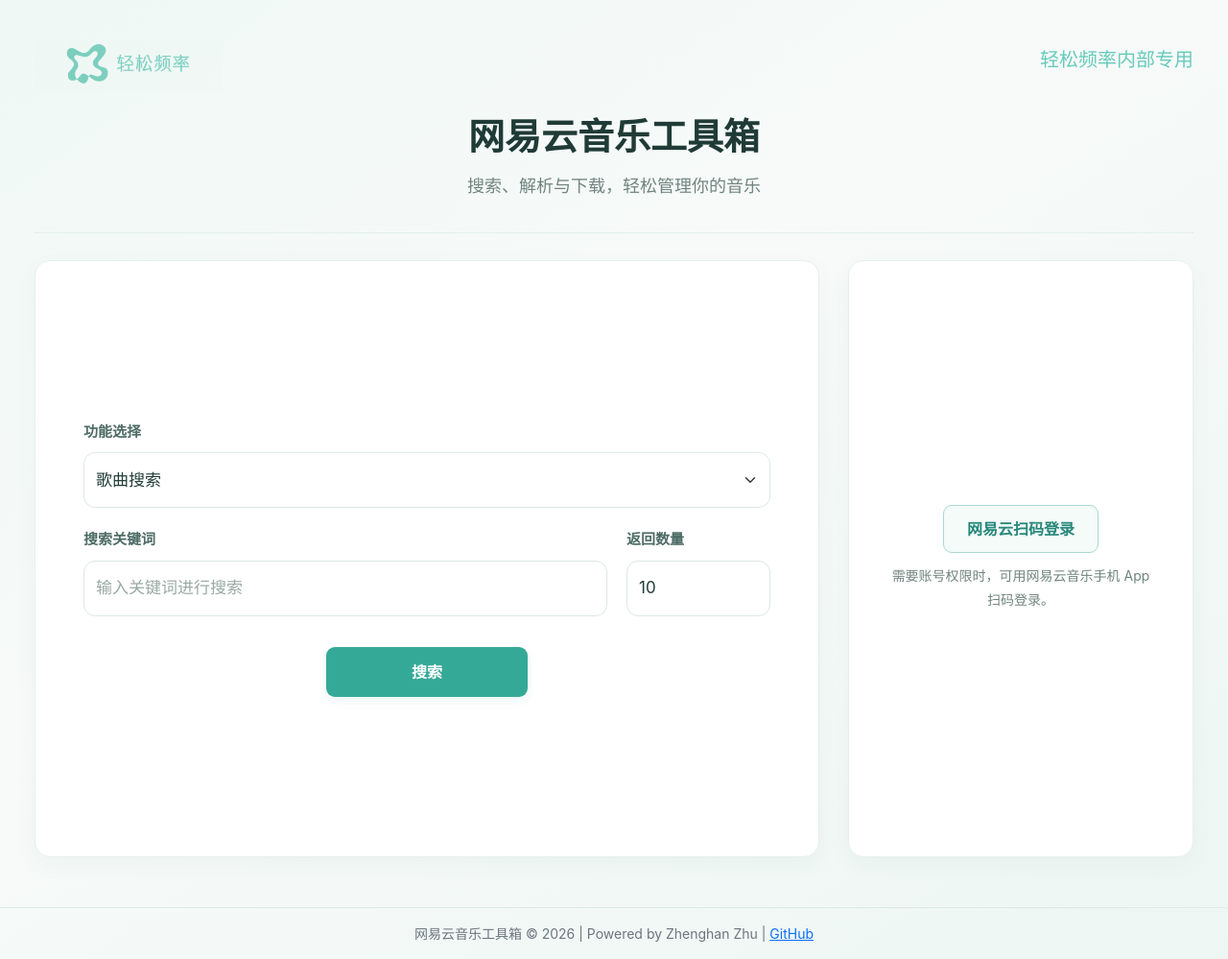
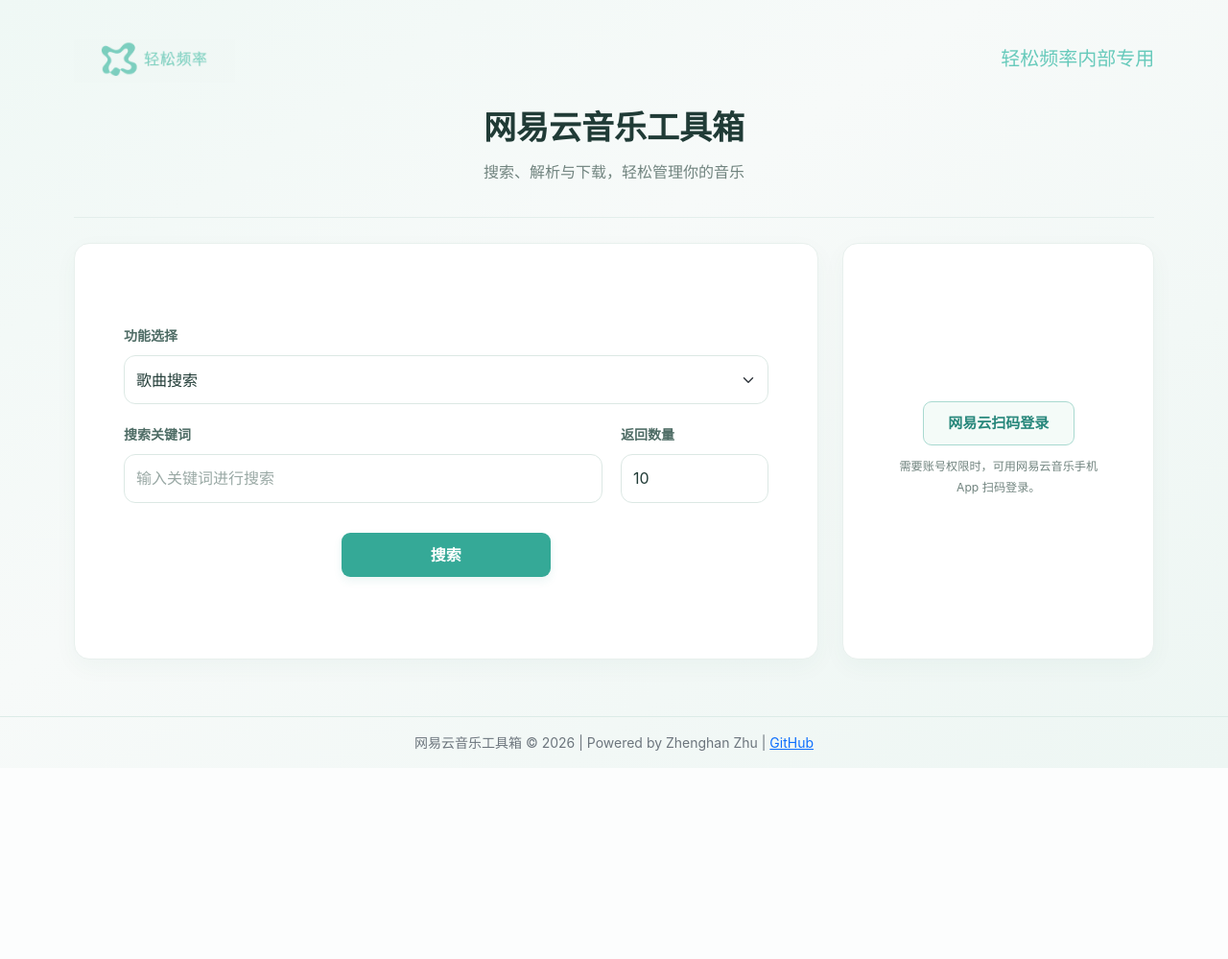
Before and after one commit to zhenghanzhu2/netease-music-toolbox, a Flask app: page / in a window 1280 px wide. Shown: the whole page at 96% size. After the commit the page ends 800 px from the top, so only its background shows below. Run offline with Flask 3, Linux system fonts and the light colour scheme; some libraries are stand-ins or nearby versions.

Commit message:
Make desktop layout adapt smoothly to screen size

```diff
--- a/templates/index.html
+++ b/templates/index.html
@@ -132,40 +132,60 @@
         }
     </style>
     <style>
-        /* Desktop layout: give the tool a roomier, more balanced vertical rhythm. */
-        body { display:flex; flex-direction:column; }
+        /* Fluid sizing keeps the same composition while adapting to the available viewport. */
+        body { display:flex; flex-direction:column; min-height:100vh; }
         body > .container {
-            flex:1 0 auto; width:100%; max-width:1320px;
-            margin:0 auto!important; padding:42px 36px 34px;
-            grid-template-columns:minmax(0,1fr) 360px; gap:28px 30px;
+            flex:1 0 auto; width:min(94vw,1600px); max-width:1600px;
+            margin:0 auto!important; padding:clamp(24px,3.2vw,48px) clamp(20px,3vw,48px) 34px;
+            grid-template-columns:minmax(0,2.15fr) minmax(300px,.9fr);
+            gap:clamp(18px,2vw,32px);
         }
-        .brand-lockup { gap:24px; padding-bottom:34px; }
-        .brand-logo-frame { width:196px; }
-        .brand-copy { gap:13px; }
-        .brand-copy h1 { font-size:38px; }
-        .brand-subtitle { font-size:18px; }
-        body > .container > .card.mt-3 > .card-body {
-            min-height:620px; padding:48px 34px;
+        .brand-lockup { gap:clamp(16px,2vw,28px); padding-bottom:clamp(22px,2.6vw,36px); }
+        .brand-logo-frame { width:clamp(168px,13vw,204px); }
+        .brand-copy { gap:clamp(10px,1vw,15px); }
+        .brand-copy h1 { font-size:clamp(34px,2.4vw,40px); }
+        .brand-subtitle { font-size:clamp(16px,1.2vw,19px); }
+        body > .container > .card.mt-3 > .card-body,
+        .card.shadow-sm > .card-body {
+            min-height:clamp(420px,54vh,620px);
         }
+        body > .container > .card.mt-3 > .card-body { padding:clamp(30px,3vw,50px) clamp(24px,2.5vw,40px); }
         .card.shadow-sm > .card-body {
-            min-height:620px; padding:58px 50px;
+            padding:clamp(34px,4vw,62px);
             display:flex; align-items:center; justify-content:center;
         }
-        #main-form { width:100%; max-width:820px; }
-        #main-form .mb-3 { margin-bottom:22px!important; }
-        .form-label { font-size:15px; margin-bottom:10px; }
-        .form-control,.form-select { min-height:58px; border-radius:12px; font-size:17px; }
-        #search-area { grid-template-columns:minmax(0,1fr) 150px; gap:0 20px; }
-        #main-form .text-center .btn { width:min(100%,210px)!important; min-height:52px; margin-top:10px; }
-        #login-start { min-height:50px; padding:11px 24px; font-size:16px; }
-        #login-message { max-width:270px; font-size:14px; line-height:1.8; }
-        #login-qr { width:240px; height:240px; }
+        #main-form { width:100%; max-width:900px; }
+        #main-form .mb-3 { margin-bottom:clamp(16px,1.6vw,24px)!important; }
+        .form-label { font-size:clamp(14px,1vw,16px); margin-bottom:clamp(7px,.8vw,11px); }
+        .form-control,.form-select {
+            min-height:clamp(50px,4vw,60px); border-radius:12px;
+            font-size:clamp(16px,1.1vw,18px);
+        }
+        #search-area {
+            grid-template-columns:minmax(0,1fr) clamp(125px,12vw,170px);
+            gap:0 clamp(14px,1.5vw,22px);
+        }
+        #main-form .text-center .btn {
+            width:clamp(180px,17vw,230px)!important;
+            min-height:clamp(46px,3.6vw,54px); margin-top:clamp(8px,.8vw,12px);
+        }
+        #login-start { min-height:clamp(46px,3.5vw,52px); padding:10px clamp(18px,2vw,28px); font-size:clamp(15px,1.05vw,17px); }
+        #login-message { max-width:min(90%,300px); font-size:clamp(12px,.95vw,15px); line-height:1.8; }
+        #login-qr { width:clamp(210px,18vw,250px); height:clamp(210px,18vw,250px); }
         .footer { margin-top:18px!important; }
+        @media(max-width:980px) {
+            body > .container {
+                width:100%; max-width:100%; padding:26px 22px 30px;
+                grid-template-columns:minmax(0,1.7fr) minmax(270px,1fr);
+                gap:20px;
+            }
+            .card.shadow-sm > .card-body { padding:34px 30px; }
+            body > .container > .card.mt-3 > .card-body { padding:30px 22px; }
+            #search-area { grid-template-columns:minmax(0,1fr) 120px; gap:0 14px; }
+        }
         @media(max-width:760px) {
             body { display:block; }
-            body > .container {
-                display:block; width:100%; max-width:100%; padding:22px 18px 26px;
-            }
+            body > .container { display:block; width:100%; max-width:100%; padding:22px 18px 26px; }
             .brand-lockup { gap:11px; padding-bottom:18px; }
             .brand-logo-frame { width:min(180px,64vw); }
             .brand-copy { gap:6px; }
```
